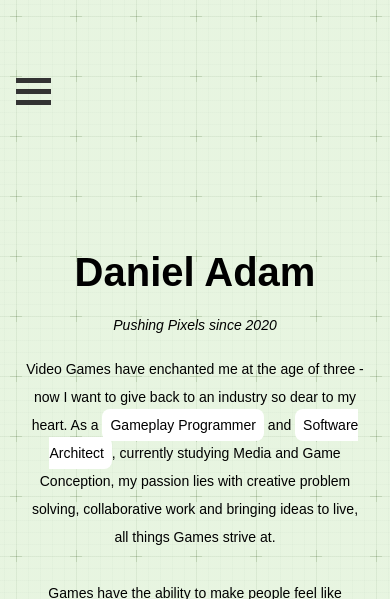
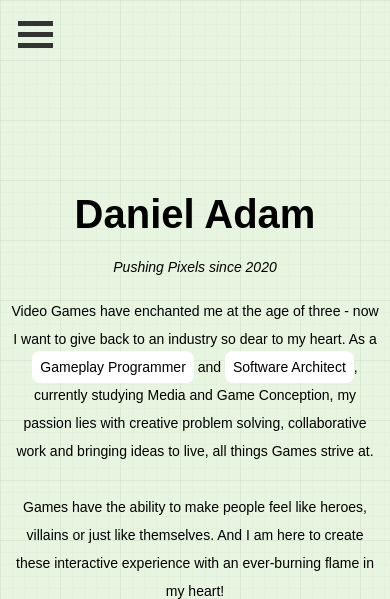
Before and after one commit to Arrenteks/arrenteks.github.io, a plain HTML site: page index.html in a window 390 px wide. Shown: the top 599 px of the page. Drawn offline with nearby package versions, Linux system fonts and the light colour scheme.

Commit message:
Positional Adjustements to Mobile Navigation

```diff
--- a/index.html
+++ b/index.html
@@ -8,8 +8,6 @@
     <link rel="stylesheet" href="https://cdn.jsdelivr.net/npm/bootstrap-icons@1.13.2/font/bootstrap-icons.min.css">
     <title>Daniel Adam - Pushing Pixels Since 2020</title>
   </head>
-  <header>
-  </header>
   <body>
     <main>
       <div class="wrapper">
--- a/resources/css/main.css
+++ b/resources/css/main.css
@@ -51,7 +51,6 @@ body {
     --grid-gap: 12px; /* size of the minor squares (line gaps) */
     --grid-opacity: 0.15; /* opacity of crosses */
 
-    --grid-border: 16px;
 
     --grid-light: hsl(var(--grid-hue), 50%, 92%);
     --grid-dark: hsl(var(--grid-hue), 20%, 18%);
@@ -120,7 +119,6 @@ body {
 footer{
     display: flex;
     flex-direction: row;
-    margin-top: 1rem;
 
     a{
         margin-left: auto;
@@ -269,7 +267,10 @@ footer{
     display: inline-block;
     cursor: pointer;
     position: absolute;
+    top: 10px;
+    left: 12.5px;
     z-index: 5;
+    padding: 5px;
 }
 
 .overlay{
@@ -284,7 +285,7 @@ footer{
     transition: .5s;
 
     a{
-        padding: 8px;
+        padding: 8px 8px 8px 16px;
         text-decoration: none;
         font-size: 36px;
         color: #818181;
```
